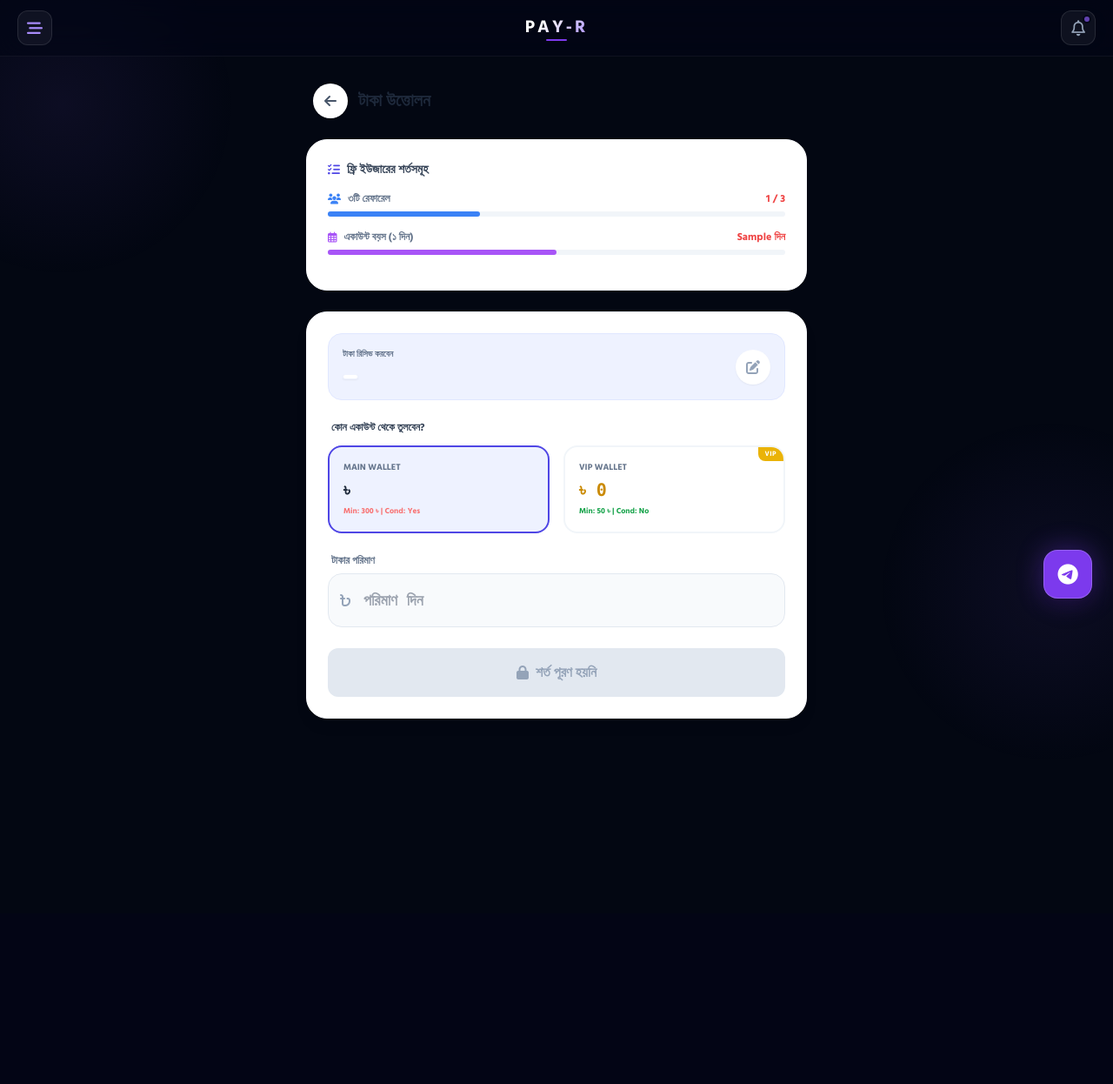
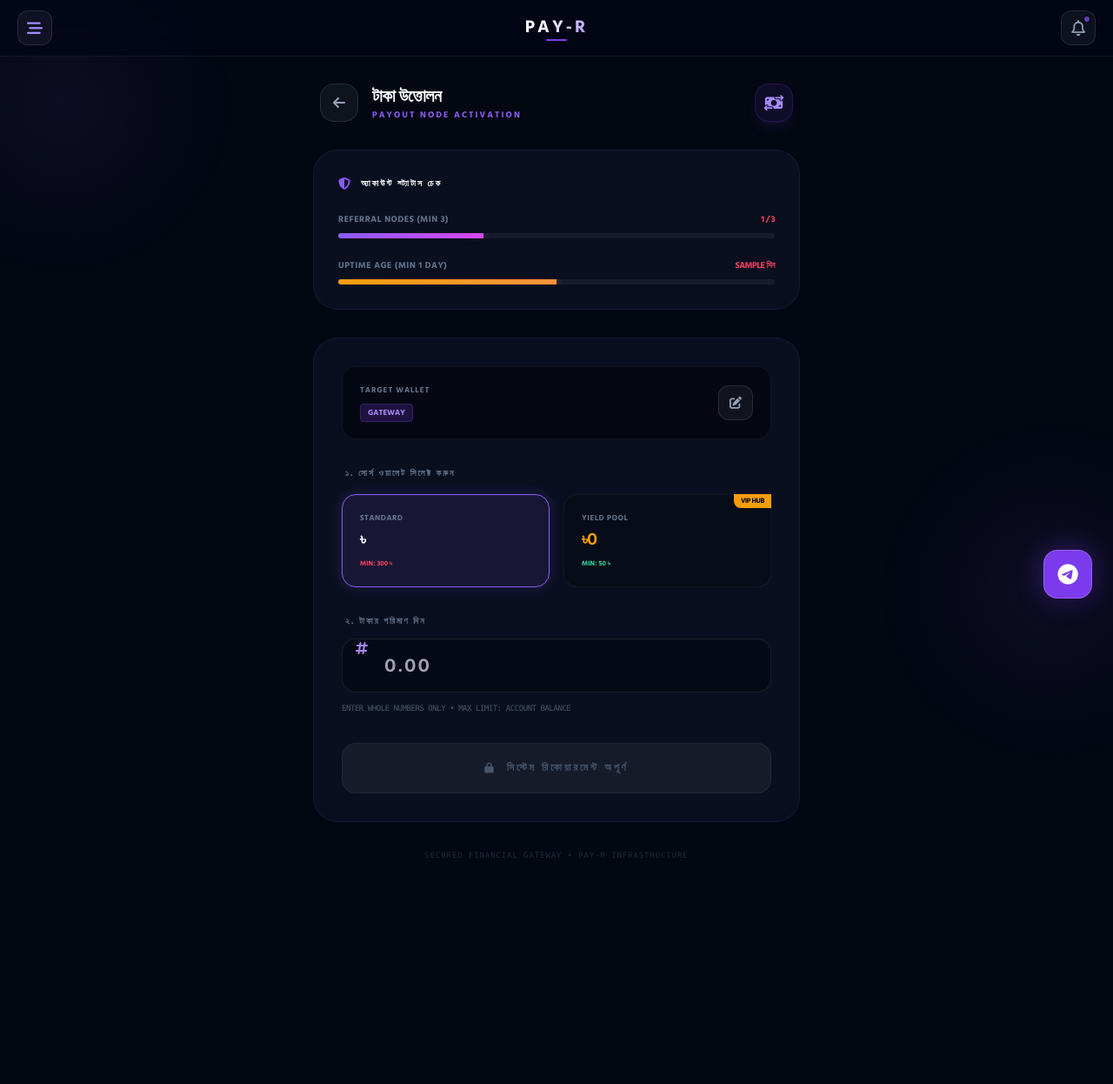
Before and after one commit to siafulislam45/Oay, a Flask app: template templates/withdraw.html in a window 1280 px wide. Shown: the whole page at 87% size. Before the commit the page ends 826 px from the top, so only its background shows below. Run offline with Flask 3, Linux system fonts and the light colour scheme; the template is opened without the code that fills it: most values are stand-ins (such as "Sample title", 1, 10 or a date in 2020); data that the repository does not hold is empty; parts of the project's set-up code (start-up, migrations or seed data) failed here and were passed over; some libraries are stand-ins or nearby versions.

Commit message:
Update withdraw.html

```diff
--- a/templates/withdraw.html
+++ b/templates/withdraw.html
@@ -2,166 +2,223 @@
 {% block content %}
 
 <style>
-    .fade-up { animation: fadeUp 0.6s ease-out; }
-    @keyframes fadeUp { from { opacity: 0; transform: translateY(20px); } to { opacity: 1; transform: translateY(0); } }
+    /* AI Reveal Animation */
+    .withdraw-reveal { animation: revealIn 0.8s cubic-bezier(0.16, 1, 0.3, 1) forwards; opacity: 0; }
+    @keyframes revealIn { from { opacity: 0; transform: translateY(30px); } to { opacity: 1; transform: translateY(0); } }
 
-    .method-card { transition: all 0.3s ease; border: 2px solid transparent; }
-    input:checked + .bkash-card { border-color: #E2136E; background-color: #fce7f3; color: #E2136E; }
-    input:checked + .nagad-card { border-color: #F7931A; background-color: #ffedd5; color: #F7931A; }
-    input:checked + .rocket-card { border-color: #8C3494; background-color: #f3e8ff; color: #8C3494; }
+    /* Glassmorphism Cards */
+    .ai-card {
+        background: rgba(15, 23, 42, 0.6);
+        backdrop-filter: blur(20px);
+        border: 1px solid rgba(139, 92, 246, 0.1);
+        border-radius: 28px;
+    }
+
+    /* VIP Neon Card */
+    .vip-gold-card {
+        background: linear-gradient(135deg, rgba(245, 158, 11, 0.05) 0%, rgba(20, 20, 20, 0.5) 100%);
+        border: 1px solid rgba(245, 158, 11, 0.3);
+        box-shadow: 0 0 20px rgba(245, 158, 11, 0.1);
+    }
+
+    /* System Progress Bars */
+    .node-progress {
+        height: 6px;
+        background: rgba(255, 255, 255, 0.05);
+        border-radius: 10px;
+        overflow: hidden;
+    }
+    .node-fill-violet { background: linear-gradient(90deg, #8B5CF6, #D946EF); box-shadow: 0 0 10px rgba(139, 92, 246, 0.5); }
+    .node-fill-amber { background: linear-gradient(90deg, #F59E0B, #FB923C); box-shadow: 0 0 10px rgba(245, 158, 11, 0.5); }
+
+    /* Custom Radio Styling */
+    .wallet-radio:checked + .wallet-card-violet {
+        border-color: #8B5CF6;
+        background: rgba(139, 92, 246, 0.1);
+        box-shadow: 0 0 15px rgba(139, 92, 246, 0.2);
+    }
+    .wallet-radio:checked + .wallet-card-amber {
+        border-color: #F59E0B;
+        background: rgba(245, 158, 11, 0.1);
+        box-shadow: 0 0 15px rgba(245, 158, 11, 0.2);
+    }
+
+    .cyber-input {
+        background: rgba(0, 0, 0, 0.3);
+        border: 1px solid rgba(255, 255, 255, 0.08);
+        color: #f1f5f9;
+        transition: all 0.3s ease;
+    }
+    .cyber-input:focus {
+        border-color: #8B5CF6;
+        background: rgba(139, 92, 246, 0.05);
+        box-shadow: 0 0 15px rgba(139, 92, 246, 0.1);
+        outline: none;
+    }
+
+    .btn-withdraw {
+        background: linear-gradient(135deg, #8B5CF6 0%, #6D28D9 100%);
+        box-shadow: 0 10px 25px rgba(139, 92, 246, 0.3);
+    }
+    .btn-withdraw:active { transform: scale(0.96); }
+
+    .monofont { font-family: 'Inter', 'Courier New', monospace; }
 </style>
 
-<div class="max-w-xl mx-auto space-y-6 fade-up pb-24 pt-4">
+<div class="max-w-xl mx-auto space-y-8 withdraw-reveal pb-32 pt-4 px-2">
 
-    <!-- 1. HEADER TITLE -->
-    <div class="flex items-center gap-3 px-2">
-        <a href="/dashboard" class="h-10 w-10 bg-white rounded-full flex items-center justify-center text-slate-600 shadow-sm hover:text-[#4F46E5] transition">
-            <i class="fa-solid fa-arrow-left"></i>
-        </a>
-        <h2 class="text-xl font-bold text-slate-800">টাকা উত্তোলন</h2>
+    <!-- 1. HEADER PROTOCOL -->
+    <div class="flex items-center justify-between px-2">
+        <div class="flex items-center gap-4">
+            <a href="/dashboard" class="h-11 w-11 bg-white/5 border border-white/10 rounded-2xl flex items-center justify-center text-slate-400 hover:text-white transition-all">
+                <i class="fa-solid fa-arrow-left"></i>
+            </a>
+            <div>
+                <h2 class="text-xl font-black text-white tracking-tight uppercase">টাকা উত্তোলন</h2>
+                <p class="text-[10px] font-black text-violet-500 uppercase tracking-[2px]">Payout Node Activation</p>
+            </div>
+        </div>
+        <div class="h-11 w-11 bg-violet-600/10 text-violet-400 rounded-2xl flex items-center justify-center border border-violet-600/20 shadow-lg shadow-violet-500/10">
+            <i class="fa-solid fa-money-bill-transfer text-lg"></i>
+        </div>
     </div>
 
-    <!-- 2. CONDITIONS SHOWCASE (Dynamic based on VIP) -->
+    <!-- 2. CONDITIONS NODE -->
     {% if user.current_level > 0 %}
-        <!-- 💎 VIP USER BANNER (Bypass Conditions) -->
-        <div class="bg-gradient-to-r from-yellow-100 to-yellow-50 p-5 rounded-3xl border border-yellow-300 shadow-sm relative overflow-hidden group">
-            <div class="absolute -right-4 -top-4 text-7xl text-yellow-400 opacity-20 transform group-hover:scale-110 transition duration-500">
+        <!-- 💎 VIP ACCESS GRANTED -->
+        <div class="vip-gold-card p-6 rounded-[32px] relative overflow-hidden group">
+            <div class="absolute -right-5 -top-5 text-8xl text-amber-500/10 group-hover:scale-125 transition-transform">
                 <i class="fa-solid fa-crown"></i>
             </div>
-            <div class="flex items-center gap-4 relative z-10">
-                <div class="h-12 w-12 bg-gradient-to-br from-yellow-400 to-orange-500 text-white rounded-2xl flex items-center justify-center text-2xl shadow-lg">
-                    <i class="fa-solid fa-crown"></i>
+            <div class="flex items-center gap-5 relative z-10">
+                <div class="h-14 w-14 bg-amber-500/20 text-amber-500 rounded-2xl flex items-center justify-center text-3xl border border-amber-500/20 shadow-xl">
+                    <i class="fa-solid fa-bolt"></i>
                 </div>
                 <div>
-                    <h3 class="font-bold text-yellow-800 text-base">VIP মেম্বারশিপ অ্যাক্টিভ</h3>
-                    <p class="text-xs text-yellow-700 mt-0.5 leading-relaxed font-medium">আপনার জন্য কোনো রেফারেল বা একাউন্ট বয়সের শর্ত নেই। মেইন এবং ভিআইপি যেকোনো ব্যালেন্স থেকে মিনিমাম ৫০ টাকা হলেই উইথড্র করতে পারবেন।</p>
+                    <h3 class="font-black text-amber-500 text-sm uppercase tracking-widest">VIP মেম্বারশিপ অ্যাক্টিভ</h3>
+                    <p class="text-[11px] text-slate-400 mt-1 leading-relaxed">অটোমেটিক ভেরিফিকেশন মোড অন। রেফারেল ছাড়াই মাত্র ৫০ টাকা হলে উত্তোলন করতে পারবেন।</p>
                 </div>
             </div>
         </div>
     {% else %}
-        <!-- 🔒 FREE USER CHECKLIST -->
-        <div class="bg-white p-6 rounded-3xl shadow-sm border border-slate-50">
-            <h3 class="font-bold text-slate-700 text-sm mb-4 flex items-center gap-2">
-                <i class="fa-solid fa-list-check text-[#4F46E5]"></i> ফ্রি ইউজারের শর্তসমূহ
-            </h3>
+        <!-- 🔒 SYSTEM CHECKS (Free User) -->
+        <div class="ai-card p-7">
+            <div class="flex items-center gap-3 mb-6">
+                <i class="fa-solid fa-shield-halved text-violet-500 text-sm"></i>
+                <h3 class="font-black text-white text-[10px] uppercase tracking-[2px]">অ্যাকাউন্ট স্ট্যাটাস চেক</h3>
+            </div>
 
-            <!-- Referral Check -->
-            <div class="mb-4">
-                <div class="flex justify-between text-xs mb-1.5">
-                    <span class="text-slate-500 font-bold flex items-center gap-2">
-                        <i class="fa-solid fa-users text-blue-500"></i> ৩টি রেফারেল
-                    </span>
-                    <span class="font-bold {{ 'text-green-600' if ref_count >= 3 else 'text-red-500' }}">
+            <!-- Referral Protocol -->
+            <div class="mb-6">
+                <div class="flex justify-between text-[10px] font-black uppercase mb-2">
+                    <span class="text-slate-500 tracking-wider">Referral Nodes (Min 3)</span>
+                    <span class="{{ 'text-emerald-400' if ref_count >= 3 else 'text-rose-500' }} tracking-tighter">
                         {{ ref_count }} / 3
                     </span>
                 </div>
-                <div class="w-full bg-slate-100 rounded-full h-1.5">
-                    <div class="bg-blue-500 h-1.5 rounded-full transition-all duration-700"
+                <div class="node-progress">
+                    <div class="node-fill-violet h-full transition-all duration-1000"
                          style="width: {{ (ref_count / 3) * 100 if ref_count < 3 else 100 }}%"></div>
                 </div>
             </div>
 
-            <!-- Account Age Check -->
-            <div class="mb-4">
-                <div class="flex justify-between text-xs mb-1.5">
-                    <span class="text-slate-500 font-bold flex items-center gap-2">
-                        <i class="fa-regular fa-calendar-days text-purple-500"></i> একাউন্ট বয়স (১ দিন)
-                    </span>
-                    <span class="font-bold {{ 'text-green-600' if account_days >= 1 else 'text-red-500' }}">
+            <!-- Account Age Protocol -->
+            <div>
+                <div class="flex justify-between text-[10px] font-black uppercase mb-2">
+                    <span class="text-slate-500 tracking-wider">Uptime Age (Min 1 Day)</span>
+                    <span class="{{ 'text-emerald-400' if account_days >= 1 else 'text-rose-500' }} tracking-tighter">
                         {{ account_days }} দিন
                     </span>
                 </div>
-                <div class="w-full bg-slate-100 rounded-full h-1.5">
-                    <div class="bg-purple-500 h-1.5 rounded-full transition-all duration-700"
+                <div class="node-progress">
+                    <div class="node-fill-amber h-full transition-all duration-1000"
                          style="width: {{ '100' if account_days >= 1 else '50' }}%"></div>
                 </div>
             </div>
         </div>
     {% endif %}
 
-    <!-- 3. WITHDRAWAL FORM -->
-    <form method="POST" action="/withdraw" class="bg-white p-6 rounded-3xl shadow-lg border border-slate-50 relative overflow-hidden">
+    <!-- 3. WITHDRAWAL COMMAND CENTER -->
+    <form method="POST" action="/withdraw" class="ai-card p-8 border-t-2 border-t-violet-500/30">
 
-        <!-- Saved Wallet Info -->
-        <div class="bg-indigo-50 p-4 rounded-2xl border border-indigo-100 mb-6 flex justify-between items-center group">
-            <div>
-                <p class="text-[10px] text-slate-500 font-bold uppercase mb-1">টাকা রিসিভ করবেন</p>
-                <h3 class="text-lg font-bold text-[#0A2540] font-mono tracking-wide">{{ user.wallet_number }}</h3>
-                <span class="text-[10px] px-2 py-0.5 rounded bg-white text-indigo-600 font-bold shadow-sm border border-indigo-50 mt-1 inline-block">
-                    {{ user.wallet_method }}
+        <!-- Target Wallet Summary -->
+        <div class="bg-black/40 p-5 rounded-2xl border border-white/5 mb-8 flex justify-between items-center group">
+            <div class="space-y-1">
+                <p class="text-[9px] text-slate-500 font-black uppercase tracking-widest">Target Wallet</p>
+                <h3 class="text-xl font-black text-white monofont tracking-widest">{{ user.wallet_number }}</h3>
+                <span class="text-[9px] px-2 py-0.5 rounded bg-violet-600/20 text-violet-400 font-black border border-violet-500/20 uppercase">
+                    {{ user.wallet_method }} Gateway
                 </span>
             </div>
-            <a href="/adm" class="h-10 w-10 bg-white rounded-full flex items-center justify-center text-slate-400 hover:text-[#4F46E5] shadow-sm transition hover:scale-110" title="Change Number">
-                <i class="fa-solid fa-pen-to-square"></i>
+            <a href="/adm" class="h-10 w-10 bg-white/5 border border-white/10 rounded-xl flex items-center justify-center text-slate-400 hover:text-violet-400 transition-all">
+                <i class="fa-solid fa-pen-to-square text-sm"></i>
             </a>
         </div>
 
-        <!-- Wallet Selection -->
-        <div class="mb-6">
-            <label class="block text-xs font-bold text-slate-700 mb-3 ml-1">কোন একাউন্ট থেকে তুলবেন?</label>
+        <!-- Wallet Type Selection -->
+        <div class="mb-8">
+            <label class="block text-[10px] font-black text-slate-500 uppercase tracking-[2px] mb-4 ml-1">১. সোর্স ওয়ালেট সিলেক্ট করুন</label>
             <div class="grid grid-cols-2 gap-4">
 
-                <!-- Main Wallet -->
-                <label class="cursor-pointer group">
-                    <input type="radio" name="wallet_type" value="main" class="peer sr-only" checked>
-                    <div class="p-4 border-2 border-slate-100 rounded-2xl bg-white peer-checked:border-[#4F46E5] peer-checked:bg-indigo-50 relative overflow-hidden transition">
-                        <p class="text-[10px] text-slate-500 uppercase font-bold">Main Wallet</p>
-                        <h3 class="text-xl font-bold text-slate-800 mt-1 font-mono">৳ {{ user.balance }}</h3>
-
-                        <!-- Dynamic Text based on VIP Status -->
-                        {% if user.current_level > 0 %}
-                            <p class="text-[9px] text-green-600 mt-1 font-bold">Min: 50 ৳ | Cond: No</p>
-                        {% else %}
-                            <p class="text-[9px] text-red-400 mt-1 font-bold">Min: 300 ৳ | Cond: Yes</p>
-                        {% endif %}
+                <!-- Main Wallet Node -->
+                <label class="cursor-pointer relative">
+                    <input type="radio" name="wallet_type" value="main" class="wallet-radio sr-only" checked>
+                    <div class="wallet-card-violet p-5 border border-white/5 rounded-2xl bg-black/20 transition-all duration-300">
+                        <p class="text-[9px] text-slate-500 font-black uppercase tracking-wider">Standard</p>
+                        <h3 class="text-lg font-black text-white mt-1 monofont tracking-tighter">৳{{ user.balance }}</h3>
+                        <p class="text-[8px] font-bold mt-2 {{ 'text-emerald-400' if user.current_level > 0 else 'text-rose-500' }} uppercase">
+                            Min: {{ '50' if user.current_level > 0 else '300' }} ৳
+                        </p>
                     </div>
                 </label>
 
-                <!-- VIP Wallet -->
-                <label class="cursor-pointer group">
-                    <input type="radio" name="wallet_type" value="vip" class="peer sr-only" {{ 'disabled' if user.current_level == 0 }}>
-                    <div class="p-4 border-2 border-slate-100 rounded-2xl bg-white peer-checked:border-yellow-500 peer-checked:bg-yellow-50 relative overflow-hidden transition {{ 'opacity-50 grayscale' if user.current_level == 0 }}">
-                        <div class="absolute top-0 right-0 bg-yellow-500 text-white text-[8px] px-2 py-0.5 rounded-bl-lg font-bold tracking-wider">VIP</div>
-                        <p class="text-[10px] text-slate-500 uppercase font-bold">VIP Wallet</p>
-                        <h3 class="text-xl font-bold text-yellow-600 mt-1 font-mono">৳ {{ user.vip_balance or 0 }}</h3>
-                        <p class="text-[9px] text-green-600 mt-1 font-bold">Min: 50 ৳ | Cond: No</p>
+                <!-- VIP Wallet Node -->
+                <label class="cursor-pointer relative">
+                    <input type="radio" name="wallet_type" value="vip" class="wallet-radio sr-only" {{ 'disabled' if user.current_level == 0 }}>
+                    <div class="wallet-card-amber p-5 border border-white/5 rounded-2xl bg-black/20 transition-all duration-300 {{ 'opacity-30 grayscale' if user.current_level == 0 }}">
+                        <div class="absolute top-0 right-0 bg-amber-500 text-slate-950 text-[8px] px-2 py-0.5 rounded-bl-lg font-black tracking-tighter">VIP HUB</div>
+                        <p class="text-[9px] text-slate-500 font-black uppercase tracking-wider">Yield Pool</p>
+                        <h3 class="text-lg font-black text-amber-500 mt-1 monofont tracking-tighter">৳{{ user.vip_balance or 0 }}</h3>
+                        <p class="text-[8px] font-bold mt-2 text-emerald-400 uppercase">Min: 50 ৳</p>
                     </div>
                 </label>
 
             </div>
         </div>
 
-        <!-- Amount Input -->
-        <div class="mb-6">
-            <label class="block text-xs font-bold text-slate-500 mb-1.5 ml-1">টাকার পরিমাণ</label>
+        <!-- Amount Command -->
+        <div class="mb-8">
+            <label class="block text-[10px] font-black text-slate-500 uppercase tracking-[2px] mb-3 ml-1">২. টাকার পরিমাণ দিন</label>
             <div class="relative">
-                <div class="absolute inset-y-0 left-0 pl-3.5 flex items-center pointer-events-none text-slate-400">
-                    <i class="fa-solid fa-bangladeshi-taka-sign"></i>
-                </div>
-                <!-- Min attribute dynamically changed via Javascript is tricky, so we set it generic -->
-                <input type="number" name="amount" required placeholder="পরিমাণ দিন"
-                       class="w-full pl-10 p-4 border border-slate-200 rounded-2xl focus:outline-none focus:border-[#4F46E5] focus:ring-2 focus:ring-indigo-100 bg-slate-50 focus:bg-white transition text-lg font-bold text-slate-800 font-mono">
+                <span class="absolute left-4 top-4.5 text-violet-400"><i class="fa-solid fa-hashtag"></i></span>
+                <input type="number" name="amount" required placeholder="0.00"
+                       class="cyber-input w-full pl-12 p-4 rounded-2xl text-xl font-black monofont tracking-widest">
             </div>
+            <p class="text-[9px] text-slate-600 mt-3 font-mono uppercase tracking-tighter">Enter whole numbers only • Max limit: Account Balance</p>
         </div>
 
-        <!-- Submit Button Logic -->
+        <!-- Action Logic -->
         <div class="mt-4">
             {% set can_withdraw_free = (ref_count >= 3 and account_days >= 1) %}
             {% set is_vip = (user.current_level > 0) %}
 
             {% if is_vip or can_withdraw_free %}
-                <button type="submit" class="w-full bg-gradient-to-r from-[#4F46E5] to-[#7C3AED] text-white py-4 rounded-xl font-bold text-lg shadow-lg shadow-indigo-200 hover:scale-[1.02] active:scale-95 transition flex items-center justify-center gap-2">
-                    <span>উত্তোলন করুন</span>
-                    <i class="fa-solid fa-arrow-right"></i>
+                <button type="submit" class="btn-withdraw w-full py-5 rounded-2xl text-white font-black text-sm uppercase tracking-[3px] shadow-2xl flex items-center justify-center gap-3">
+                    ইনিশিয়েট উইথড্রয়াল <i class="fa-solid fa-arrow-right-long"></i>
                 </button>
             {% else %}
-                <button type="button" disabled class="w-full bg-slate-200 text-slate-400 py-4 rounded-xl font-bold cursor-not-allowed flex items-center justify-center gap-2">
-                    <i class="fa-solid fa-lock"></i> শর্ত পূরণ হয়নি
+                <button type="button" disabled class="w-full bg-white/5 border border-white/5 text-slate-600 py-5 rounded-2xl text-xs font-black uppercase tracking-[3px] cursor-not-allowed flex items-center justify-center gap-3">
+                    <i class="fa-solid fa-lock"></i> সিস্টেম রিকোয়ারমেন্ট অপূর্ণ
                 </button>
             {% endif %}
         </div>
 
     </form>
 
+    <!-- Footer Security Tag -->
+    <div class="text-center opacity-30">
+        <p class="text-[9px] font-mono text-slate-500 tracking-widest uppercase">Secured Financial Gateway • Pay-R Infrastructure</p>
+    </div>
+
 </div>
 {% endblock %}
```
